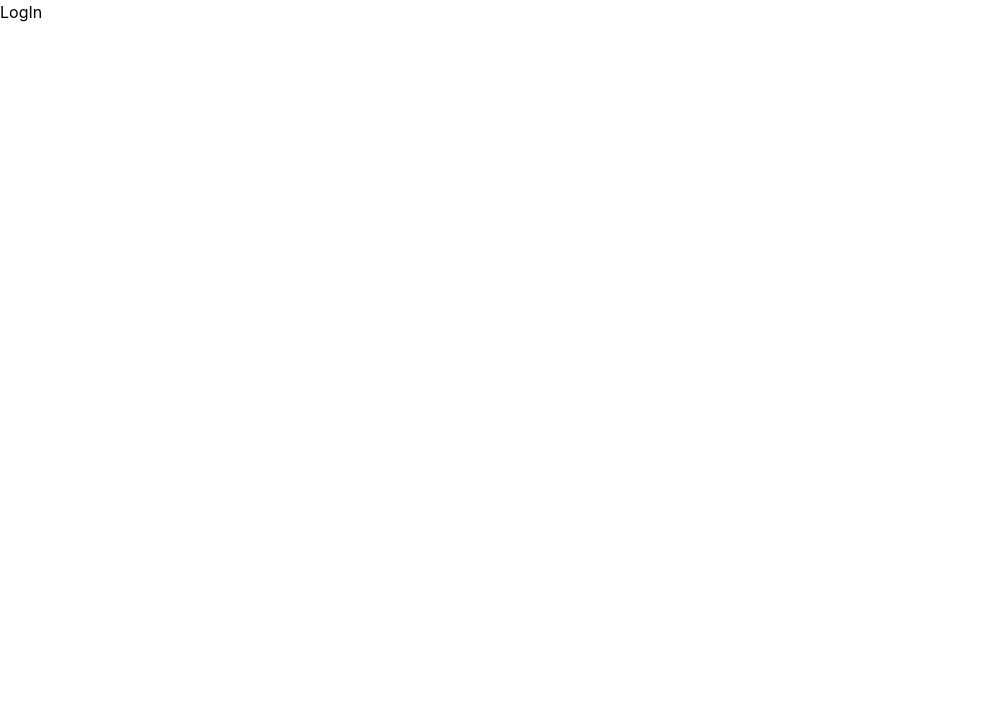
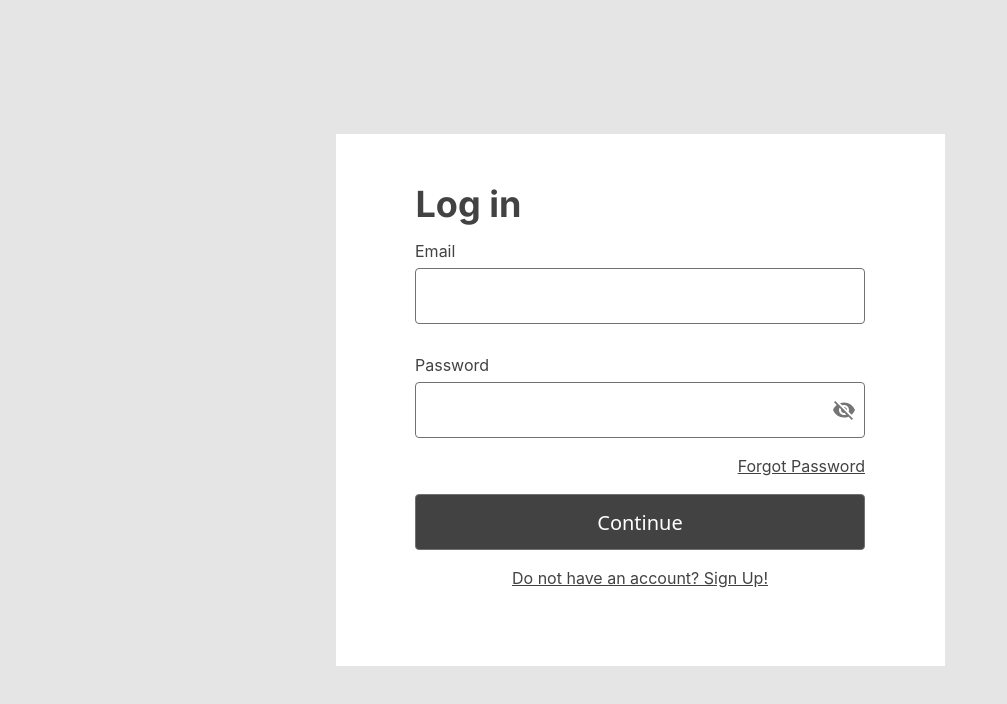
Before and after one commit to StuternHousemanship/HANDOUT-Frontend-Project-Team1.1, a React (Create React App) app: page /login in a window 1280 px wide. Shown: the top 704 px of the page, without its empty margins (0-1007 px from the left). Built offline with nearby package versions, Linux system fonts and the light colour scheme.

Commit message:
Elijah T2: HDT-1 Onboarding Features V10

```diff
--- a/src/pages/LogIn.jsx
+++ b/src/pages/LogIn.jsx
@@ -1,7 +1,93 @@
-import React from "react";
+import React, { useState } from "react";
+import IconButton from "@mui/material/IconButton";
+import Input from "@mui/material/Input";
+import InputAdornment from "@mui/material/InputAdornment";
+import Visibility from "@mui/icons-material/Visibility";
+import VisibilityOff from "@mui/icons-material/VisibilityOff";
+import { Link } from "react-router-dom";
 
 function LogIn() {
-  return <div>LogIn</div>;
+  // const [showIcon, setShowIcon] = useState(false);
+  const [values, setValues] = useState({
+    showPassword: false,
+  });
+
+  const handleClickShowPassword = () => {
+    setValues({
+      ...values,
+      showPassword: !values.showPassword,
+    });
+  };
+
+  return (
+    <div className="h-[100vh] bg-[#E5E5E5] flex justify-center items-center ">
+      <form className="bg-white xs:w-[428px] xs:h-[926px] sm:w-[609px] sm:h-[532px] flex justify-center items-center flex-col relative">
+        <div className="absolute  sm:h-[44px] sm:top-[48px] sm:left-[80px] ">
+          <h1 className="text-[#424242] font-Inter font-[700] sm:text-[36px] sm:leading-[44px] ">
+            Log in
+          </h1>
+        </div>
+        <div className="sm:my-8 ">
+          <label htmlFor="mail">
+            <p className="text-[#424242] sm:text-[16px] sm:font-[400] sm:leading-[18px] sm:mb-[8px] ">
+              Email
+            </p>
+            <input
+              type="email"
+              id="mail"
+              required
+              className="w-[450px] h-[56px] rounded-[4px] border-[1px] border-[#717171] outline-0  "
+            />
+          </label>
+        </div>
+        <div>
+          <label htmlFor="password">
+            <p className="text-[#424242] text-[16px] font-[400] leading-[18px] mb-[8px]">
+              Password
+            </p>
+            <Input
+              type={values.showPassword ? "text" : "password"}
+              className="w-[450px] h-[56px] rounded-[4px] border-[1px] border-[#717171] relative"
+              disableUnderline
+              required
+              endAdornment={
+                <InputAdornment position="end">
+                  <IconButton
+                    aria-label="toggle password visibility"
+                    onClick={handleClickShowPassword}
+                  >
+                    {values.showPassword ? <Visibility /> : <VisibilityOff />}
+                  </IconButton>
+                </InputAdornment>
+              }
+            />
+            {/* <IconButton>
+              <VisibilityOffOutlinedIcon className="absolute top-0 left-0" />{" "}
+            </IconButton> */}
+          </label>
+        </div>
+        <div>
+          <p className="text-[#424242] text-right underline my-[16px] ">
+            Forgot Password
+          </p>
+          <button
+            type="submit"
+            className="w-[450px] h-[56px] rounded-[4px] border-[1px] border-[#717171] bg-[#424242] text-white font-sans text-[20px] leading-[23px] font-[400] "
+          >
+            Continue
+          </button>{" "}
+          <br />
+          <Link
+            to="/signup"
+            className="text-[#424242] flex justify-center items-center text-center underline mt-[16px] "
+          >
+            {" "}
+            Do not have an account? Sign Up!
+          </Link>
+        </div>
+      </form>
+    </div>
+  );
 }
 
 export default LogIn;
--- a/src/pages/SignUp.jsx
+++ b/src/pages/SignUp.jsx
@@ -10,10 +10,12 @@ import hidePwd from "../assets/svg/hide-password.svg";
 
 function SignUp() {
   const [pwd, setPwd] = useState("");
+  const [pwdConfirm, setPwdconfirm] = useState("");
   const [isRevealPwd, setIsRevealPwd] = useState(false);
+  const [isRevealConfirmPwd, setIsRevealConfirmPwd] = useState(false);
   return (
-    <div className="form">
-      <div className="bg-[FFFFFF] min-h-screen flex flex-col">
+    <div className="form bg-[#E5E5E5]">
+      <div className="bg-[FFFFFF] py-[40px] min-h-screen flex flex-col">
         <div className="container max-w-md mx-auto flex-1 flex flex-col items-center justify-center px-2">
           <div className="bg-white px-6 py-8 rounded shadow-md text-[#424242] w-full">
             <h1 className="mb-8 text-3xl font-Inter">Create account</h1>
@@ -51,7 +53,6 @@ function SignUp() {
               <input
                 className="block border border-grey-light w-full p-3 rounded mb-4"
                 name="pwd"
-                placeholder="Enter Password"
                 type={isRevealPwd ? "text" : "password"}
                 value={pwd}
                 onChange={(e) => setPwd(e.target.value)}
@@ -59,7 +60,7 @@ function SignUp() {
               <img
                 className="w-6 absolute top-10 right-2"
                 title={isRevealPwd ? "Hide password" : "Show password"}
-                src={isRevealPwd ? hidePwd : showPwd}
+                src={isRevealPwd ? showPwd : hidePwd}
                 onClick={() => setIsRevealPwd((prevState) => !prevState)}
               />
             </div>
@@ -68,16 +69,15 @@ function SignUp() {
               <input
                 className="block border border-grey-light w-full p-3 rounded mb-4"
                 name="pwd"
-                placeholder="confirm Password"
-                type={isRevealPwd ? "text" : "password"}
-                value={pwd}
-                onChange={(e) => setPwd(e.target.value)}
+                type={isRevealConfirmPwd ? "text" : "password"}
+                value={pwdConfirm}
+                onChange={(e) => setPwdconfirm(e.target.value)}
               />
               <img
                 className="w-6 absolute top-10 right-2"
-                title={isRevealPwd ? "Hide password" : "Show password"}
-                src={isRevealPwd ? hidePwd : showPwd}
-                onClick={() => setIsRevealPwd((prevState) => !prevState)}
+                title={isRevealConfirmPwd ? "Hide password" : "Show password"}
+                src={isRevealConfirmPwd ? showPwd : hidePwd}
+                onClick={() => setIsRevealConfirmPwd((prevState) => !prevState)}
               />
             </div>
 
```
